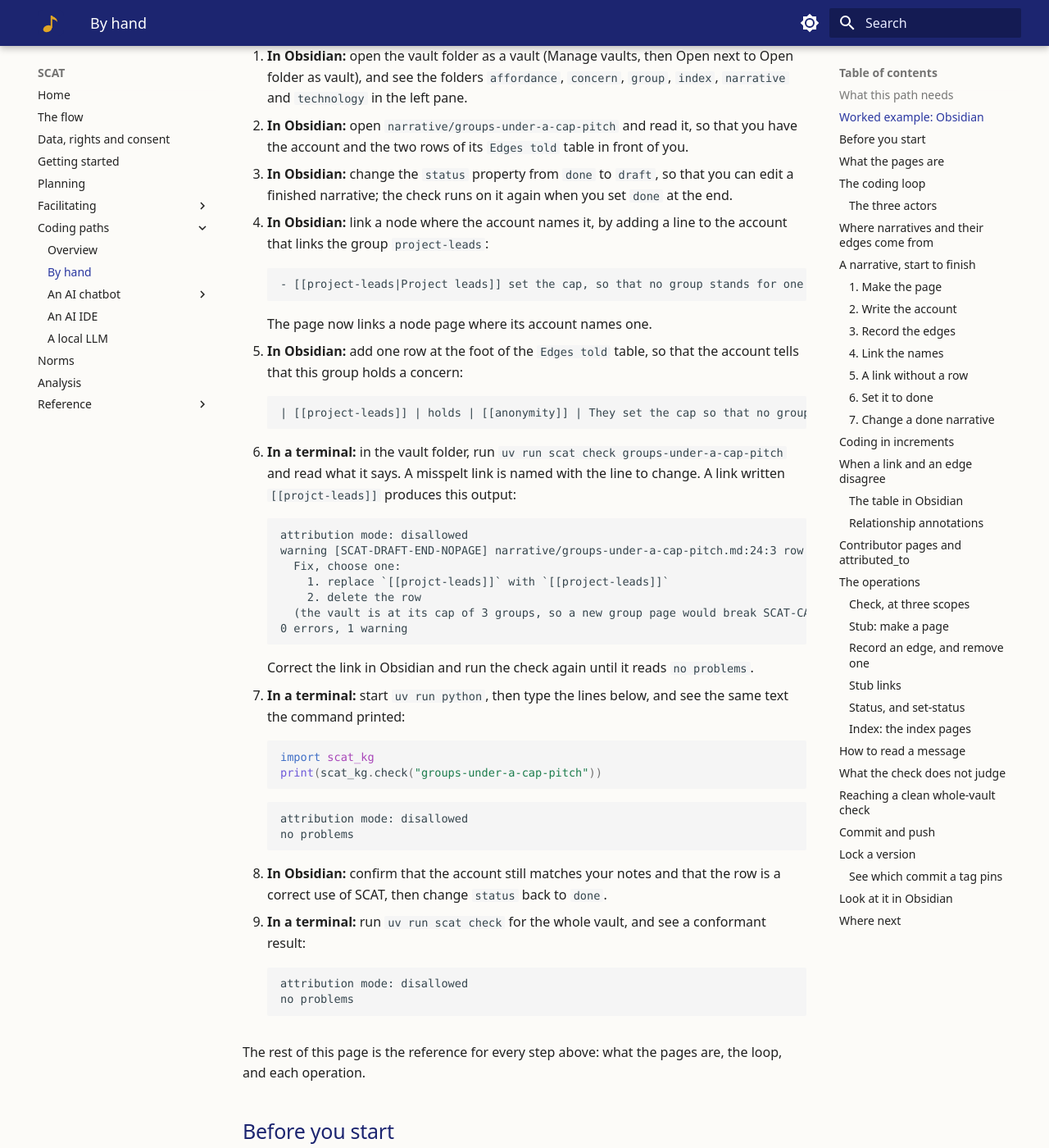
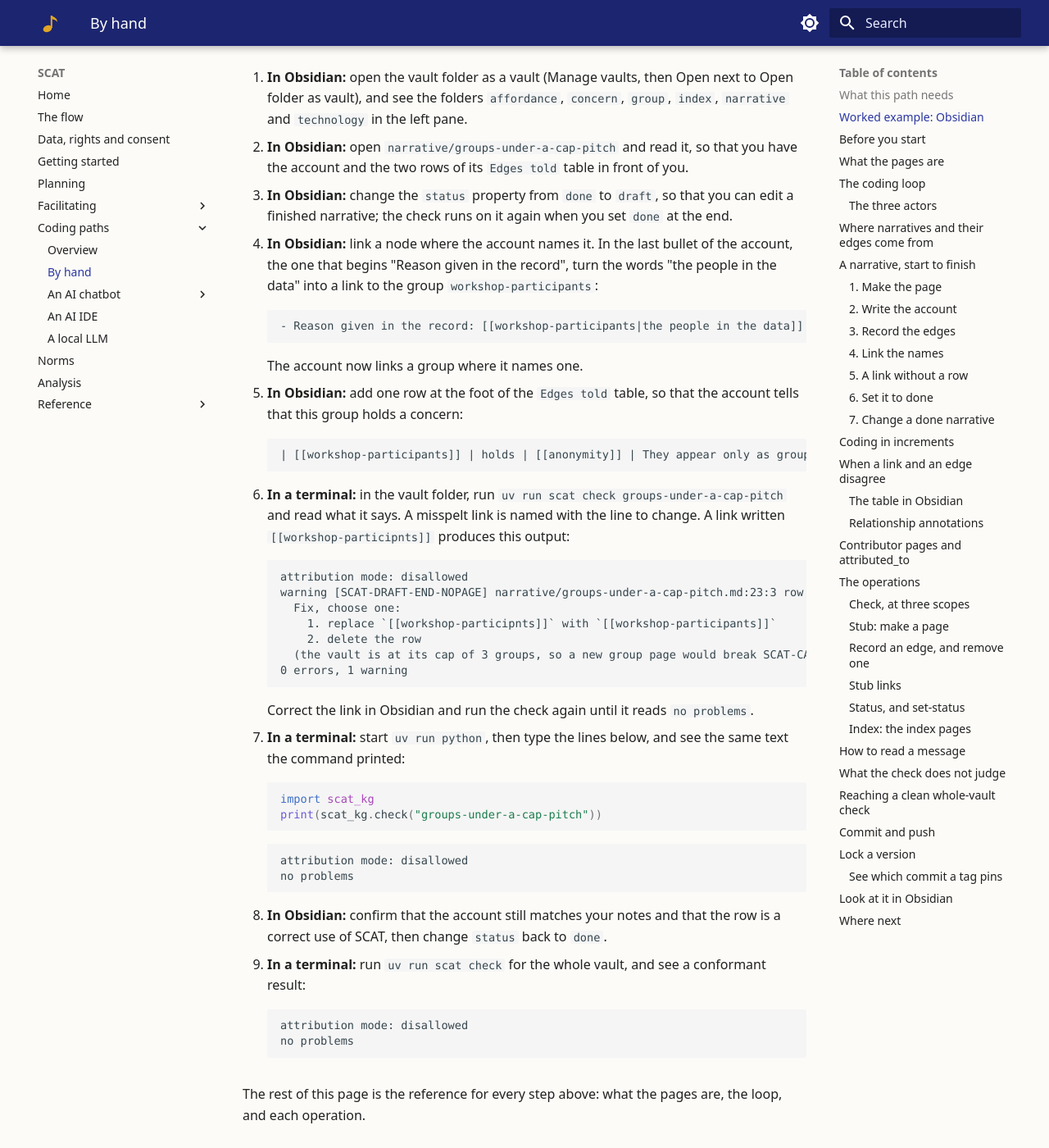
Before and after one commit to DynamicalSystemsGroup/scat-kg-tools, an MkDocs documentation site: the page built from docs/coding.md, in a window 1280 px wide and 1400 px high, scrolled down 1097 px. Shown: the whole window at 82% size. Built offline with MkDocs 1.6.1 and Material for MkDocs 9.7.7, drawn with Linux system fonts in a browser that asks for light colours; some of the changed text lies outside the part shown.

Commit message:
By-hand page: supported link and row, where to put them, clone prerequisite, cd line; overview order and data-policy gloss

````diff
--- a/docs/coding.md
+++ b/docs/coding.md
@@ -15,7 +15,7 @@ A **narrative** is one account drawn from your field notes, kept on one page. Co
 
 Coding by hand needs only these, in any setup:
 
-- A vault folder from the template, set up as in [Getting started](getting-started.md), with `uv sync` already run.
+- A vault folder from the template, set up as in [Getting started](getting-started.md), with `uv sync` already run. For a trial, a plain clone of the template needs no sign-in.
 - A Markdown editor that opens the vault folder and shows `[[links]]` and page properties. Any editor that does this works; Obsidian is the worked example below, and the index pages are Obsidian Bases, so they show only there.
 - A terminal in the vault folder, to run the check.
 - A narrative: your account of one session, on a page in `narrative/`.
@@ -32,27 +32,27 @@ The example codes one narrative in the template vault, `groups-under-a-cap-pitch
 
 3. **In Obsidian:** change the `status` property from `done` to `draft`, so that you can edit a finished narrative; the check runs on it again when you set `done` at the end.
 
-4. **In Obsidian:** link a node where the account names it, by adding a line to the account that links the group `project-leads`:
+4. **In Obsidian:** link a node where the account names it. In the last bullet of the account, the one that begins "Reason given in the record", turn the words "the people in the data" into a link to the group `workshop-participants`:
 
     ```text
-    - [[project-leads|Project leads]] set the cap, so that no group stands for one identifiable person.
+    - Reason given in the record: [[workshop-participants|the people in the data]] are groups under the Chatham House rule, so [[anonymity|no individual is identifiable]].
     ```
 
-    The page now links a node page where its account names one.
+    The account now links a group where it names one.
 
 5. **In Obsidian:** add one row at the foot of the `Edges told` table, so that the account tells that this group holds a concern:
 
     ```text
-    | [[project-leads]] | holds | [[anonymity]] | They set the cap so that no group stands for one identifiable person. |
+    | [[workshop-participants]] | holds | [[anonymity]] | They appear only as groups, so no individual is identifiable. |
     ```
 
-6. **In a terminal:** in the vault folder, run `uv run scat check groups-under-a-cap-pitch` and read what it says. A misspelt link is named with the line to change. A link written `[[projct-leads]]` produces this output:
+6. **In a terminal:** in the vault folder, run `uv run scat check groups-under-a-cap-pitch` and read what it says. A misspelt link is named with the line to change. A link written `[[workshop-participnts]]` produces this output:
 
     ```text
     attribution mode: disallowed
-    warning [SCAT-DRAFT-END-NOPAGE] narrative/groups-under-a-cap-pitch.md:24:3 row 3 cell `from`: [[projct-leads]] does not reach a page (no page is named projct-leads)
+    warning [SCAT-DRAFT-END-NOPAGE] narrative/groups-under-a-cap-pitch.md:23:3 row 3 cell `from`: [[workshop-participnts]] does not reach a page (no page is named workshop-participnts)
       Fix, choose one:
-        1. replace `[[projct-leads]]` with `[[project-leads]]`
+        1. replace `[[workshop-participnts]]` with `[[workshop-participants]]`
         2. delete the row
       (the vault is at its cap of 3 groups, so a new group page would break SCAT-CAP; choose an existing group)
     0 errors, 1 warning
@@ -85,7 +85,7 @@ The rest of this page is the reference for every step above: what the pages are,
 
 ## Before you start
 
-- A vault set up as in [Getting started](getting-started.md): the folder holds `scat.toml`, you are inside it in Terminal, and `uv sync` has run.
+- A vault set up as in [Getting started](getting-started.md): the folder holds `scat.toml`, and `uv sync` has run. For a trial, a plain clone of the template works with no sign-in: `git clone https://github.com/DynamicalSystemsGroup/scat-kg-template`. In Terminal, go into the vault folder with `cd` and its name (for a clone, `cd scat-kg-template`) before any `uv` command.
 - Obsidian 1.9 or later, with the vault open. The index pages are Obsidian Bases, which older versions do not show.
 - Field notes from a session, as in [Facilitating scenarios](facilitate-scenarios.md) or [Facilitating architectures](facilitate-architectures.md). In hand, you need a few plain sentences of notes, written as they were told.
 - Your groups, planned in the [planning guide](planning.md) and named by role. A group is a role, never a person: the vault holds at most the cap of groups set in `scat.toml`.
````
Also changed, not shown: acceptance/walkthroughs/by-hand-run.md (+9 -0 lines), docs/coding-paths.md (+5 -4 lines).
